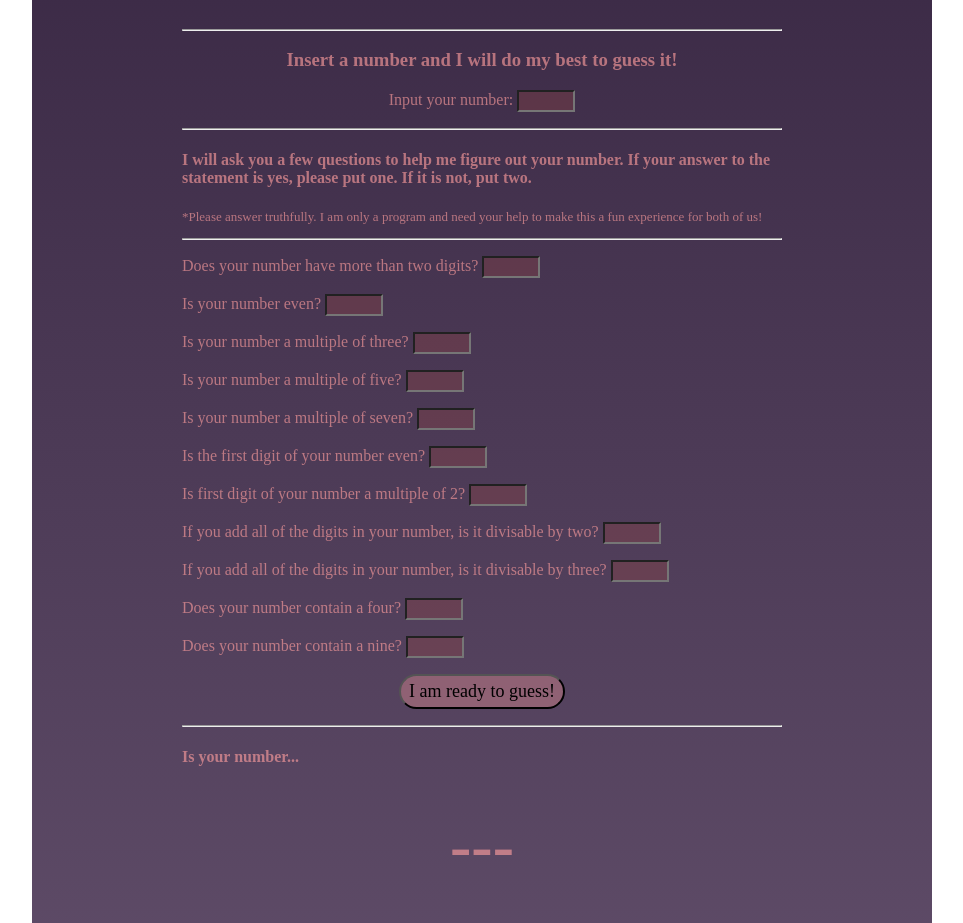
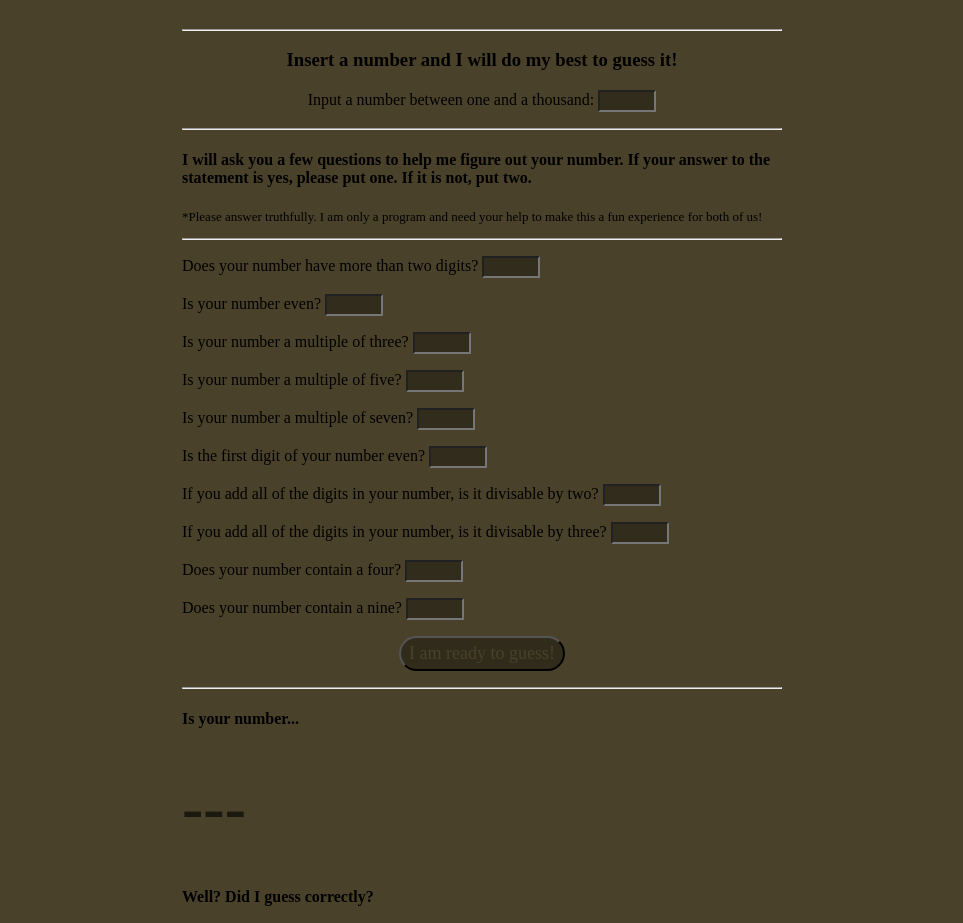
Before and after one commit to frkamil/NumberGuesser, a plain HTML site: page index.html in a window 1280 px wide. Shown: the part 181-1104 px from the top of the page, without its empty margins (158-1121 px from the left). Drawn offline with Linux system fonts and the light colour scheme.

Commit message:
Add files via upload

```diff
--- a/index.html
+++ b/index.html
@@ -9,7 +9,10 @@
     <h1 class="center">Number Guesser</h1>
     <hr />
     <h3 class="center">Insert a number and I will do my best to guess it!</h3>
-    <p class="center">Input your number: <input id="Number" type="number" /></p>
+    <p class="center">
+      <label for="number"> Input a number between one and a thousand: </label>
+      <input type="number" id="number" min="1" max="1000" />
+    </p>
     <hr />
     <h4>
       I will ask you a few questions to help me figure out your number. If your
@@ -21,40 +24,62 @@
     </p>
     <hr />
     <p>
-      Does your number have more than two digits? <input id="1" type="number" />
-    </p>
-    <p>Is your number even? <input id="2" type="number" /></p>
-    <p>Is your number a multiple of three? <input id="3" type="number" /></p>
-    <p>Is your number a multiple of five? <input id="4" type="number" /></p>
-    <p>Is your number a multiple of seven? <input id="9" type="number" /></p>
-    <p>
-      Is the first digit of your number even? <input id="5" type="number" />
+      <label for="1">Does your number have more than two digits?</label>
+      <input type="number" id="1" min="0" max="3" />
     </p>
     <p>
-      Is first digit of your number a multiple of 2?
-      <input id="6" type="number" />
+      <label for="2">Is your number even?</label>
+      <input type="number" id="2" min="0" max="3" />
     </p>
     <p>
-      If you add all of the digits in your number, is it divisable by two?
-      <input id="7" type="number" />
+      <label for="3">Is your number a multiple of three?</label>
+      <input type="number" id="3" min="0" max="3" />
     </p>
     <p>
-      If you add all of the digits in your number, is it divisable by three?
-      <input id="8" type="number" />
+      <label for="4">Is your number a multiple of five?</label>
+      <input type="number" id="4" min="0" max="3" />
     </p>
     <p>
-      Does your number contain a four?
-      <input id="10" type="number" />
+      <label for="5">Is your number a multiple of seven?</label>
+      <input type="number" id="5" min="0" max="3" />
     </p>
-    <p>Does your number contain a nine? <input id="11" type="number" /></p>
+    <p>
+      <label for="6">Is the first digit of your number even?</label>
+      <input type="number" id="6" min="0" max="3" />
+    </p>
+    <p>
+      <label for="7">
+        If you add all of the digits in your number, is it divisable by two?
+      </label>
+      <input type="number" id="7" min="0" max="3" />
+    </p>
+    <p>
+      <label for="8"
+        >If you add all of the digits in your number, is it divisable by
+        three?</label
+      >
+      <input type="number" id="8" min="0" max="3" />
+    </p>
+    <p>
+      <label for="9">Does your number contain a four?</label>
+      <input type="number" id="9" min="0" max="3" />
+    </p>
+    <p>
+      <label for="10">Does your number contain a nine?</label>
+      <input type="number" id="10" min="0" max="3" />
+    </p>
+    <!-- <p>
+        <label for="1">Quantity (between 1 and 1000):</label>
+        <input type="number" id="11" min="1" max="2" />
+      </p> -->
     <p class="center">
-      <button id="btn">I am ready to guess!</button>
+      <button id="bbtn">I am ready to guess!</button>
     </p>
     <hr />
     <h4>Is your number...</h4>
-    <h1 id="output" class="center">---</h1>
+    <h1 id="output" class="button">---</h1>
     <h4>Well? Did I guess correctly?</h4>
-    <p><button id="btn2">Yes!</button></p>
-    <p><button id="btn3">No.</button></p>
+    <p><button id="goodbtn">Yes!</button></p>
+    <p><button id="betterbtn">No.</button></p>
   </body>
 </html>
--- a/main.js
+++ b/main.js
@@ -1,9 +1,8 @@
-document.getElementById("btn").addEventListener("click", madlib);
-document.getElementById("btn2").addEventListener("click", correctAns);
-document.getElementById("btn3").addEventListener("click", wrongAns);
+document.getElementById("bbtn").addEventListener("click", ft);
+document.getElementById("goodbtn").addEventListener("click", otlCorrectAns);
+document.getElementById("betterbtn").addEventListener("click", sotlWrongAns);
 
-function madlib() {
-  // INPUT
+function ft() {
   let o1 = document.getElementById("1").value;
   let o2 = document.getElementById("2").value;
   let o3 = document.getElementById("3").value;
@@ -14,31 +13,17 @@ function madlib() {
   let o8 = document.getElementById("8").value;
   let o9 = document.getElementById("9").value;
   let o10 = document.getElementById("10").value;
-  let o11 = document.getElementById("11").value;
-  let number = document.getElementById("Number").value;
+  let number = document.getElementById("number").value;
   let msg = `${number}`;
-  if (
-    1000 >= number &&
-    number >= 0 &&
-    (o1 === 1 || 2) &&
-    (o2 === 1 || 2) &&
-    (o3 === 1 || 2) &&
-    (o4 === 1 || 2) &&
-    (o5 === 1 || 2) &&
-    (o6 === 1 || 2) &&
-    (o7 === 1 || 2) &&
-    (o8 === 1 || 2) &&
-    (o9 === 1 || 2) &&
-    (o10 === 1 || 2) &&
-    (o11 === 1 || 2)
-  ) {
+
+  if (number && o1 && o2 && o3 && o4 && o5 && o6 && o7 && o8 & o9 && o10) {
     document.getElementById("output").innerHTML = msg;
   } else {
-    alert("Please fill out all fields of information!");
+    alert(5666666666);
   }
 }
 
-function correctAns() {
+function otlCorrectAns() {
   prompt(
     "Yay! I'm so glad I guessed correctly! Did you enjoy this experience?"
   );
@@ -46,7 +31,7 @@ function correctAns() {
   alert("Thank you for your feedback.");
 }
 
-function wrongAns() {
+function sotlWrongAns() {
   prompt("Oh no! I'm sorry. Is there any way I can improve?");
   alert("Thank you for your feedback.");
 }
--- a/style.css
+++ b/style.css
@@ -1,48 +1,38 @@
-html {
-  background: url("img/sunrise-6tlr4cfeg3q0al8n.jpg") no-repeat center fixed;
-  background-size: cover;
-}
+/* html {
+  /* background: url("img/img/floral-ornamental-abstract-background_52683-30016.avif")
+    no-repeat center fixed;
+  background-size: cover; } */
 
 body {
-  /* background-color: rgba(34, 15, 46, 0.9);
-  background-color: rgba(82, 61, 92, 0.9); */
+  background-color: rgba(74, 65, 42);
+  /* background-color: rgba(82, 61, 92, 0.9);
   background-image: linear-gradient(
     rgba(34, 15, 46, 0.9),
-    rgba(82, 61, 92, 0.9)
-  );
+    rgba(101, 61, 120, 0.9)
+  ); */
   border-radius: 15px;
   width: 600px;
   margin: 25px auto;
   padding: 25px 150px 50px;
   font-family: "Times New Roman", Times, serif;
-  color: rgba(255, 158, 158, 0.629);
+  color: rgb(0, 0, 0);
 }
 
 h1 {
   font-family: serif;
   font-size: 400%;
-  color: rgba(255, 158, 158, 0.629);
-}
-
-button {
-  background-color: rgba(255, 158, 158, 0.344);
-  color: rgb(0, 0, 0);
-  cursor: pointer;
-  padding: 5px 8px;
-  border-radius: 25px;
-  font-family: "Times New Roman", Times, serif;
-  font-size: 18px;
+  color: rgba(0, 0, 0, 0.629);
 }
 
 button:hover {
-  background-color: rgba(210, 123, 170, 0.329);
+  background-color: rgba(0, 0, 0, 0.329);
   color: black;
 }
 
 input {
   width: 50px;
-  background-color: rgb(149, 67, 67, 0.329);
-  color: rgba(255, 130, 130, 0.593);
+  background-color: rgba(0, 0, 0, 0.329);
+  color: rgba(74, 65, 42);
   font-family: "Times New Roman", Times, serif;
   font-weight: 400;
 }
@@ -54,3 +44,14 @@ input {
 .center {
   text-align: center;
 }
+
+button {
+  background-color: rgba(0, 0, 0, 0.344);
+  color: rgb(74, 65, 42);
+  cursor: pointer;
+  padding: 5px 8px;
+  border-radius: 25px;
+  font-family: "Times New Roman", Times, serif;
+  font-size: 18px;
+  text-align: center;
+}
```
